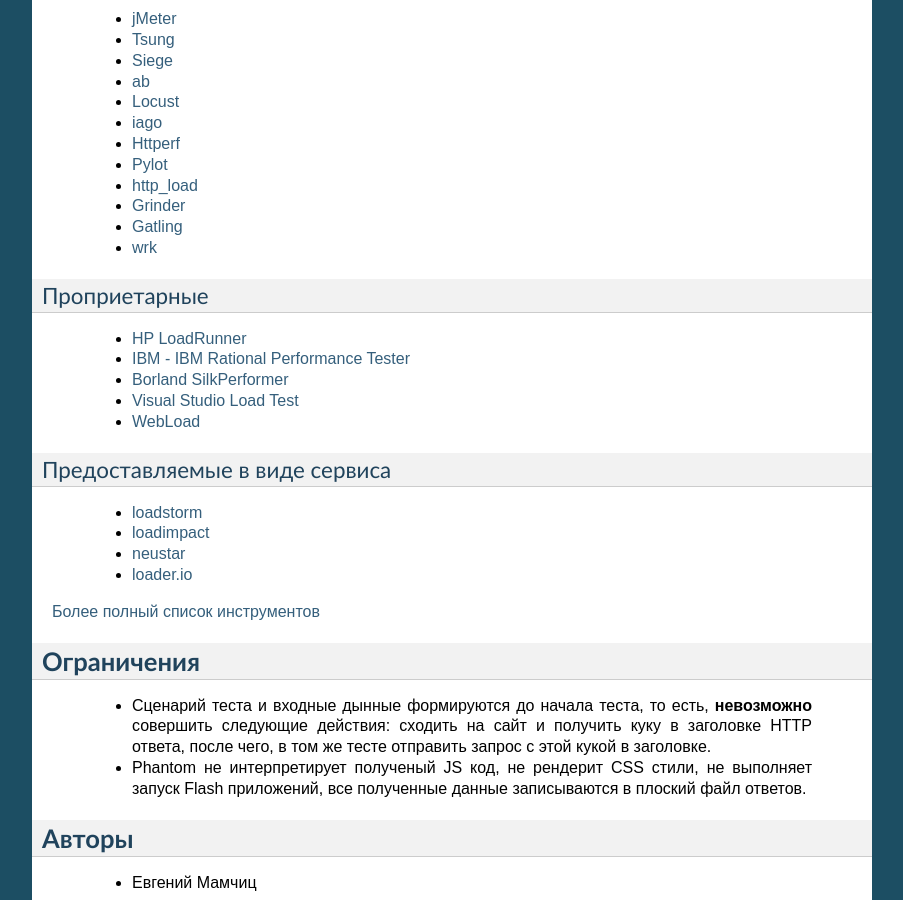
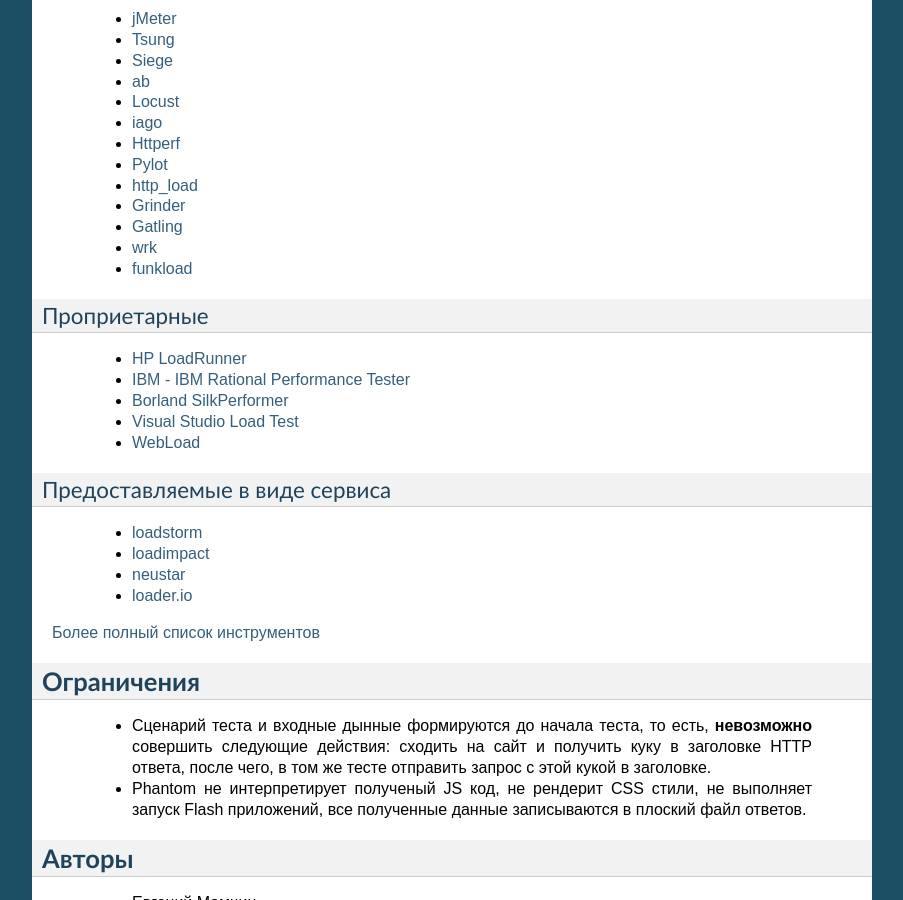
Before and after one commit to greggyNapalm/phantom_doc, a Sphinx documentation site: the page built from docs/what-is-phantom.rst, in a window 1280 px wide and 900 px high, scrolled down 1169 px. Shown: the whole window, without its empty margins (198-1101 px from the left). Built offline with Sphinx 7.4.7, drawn with Linux system fonts in a browser that asks for light colours.

Commit message:
funkload add to known tools list

```diff
--- a/docs/what-is-phantom.rst
+++ b/docs/what-is-phantom.rst
@@ -57,6 +57,7 @@
  * `Grinder <http://grinder.sourceforge.net/>`_
  * `Gatling <http://gatling-tool.org/>`_
  * `wrk <https://github.com/wg/wrk/>`_
+ * `funkload <http://funkload.nuxeo.org/>`_
 
 Проприетарные
 --------------
```
